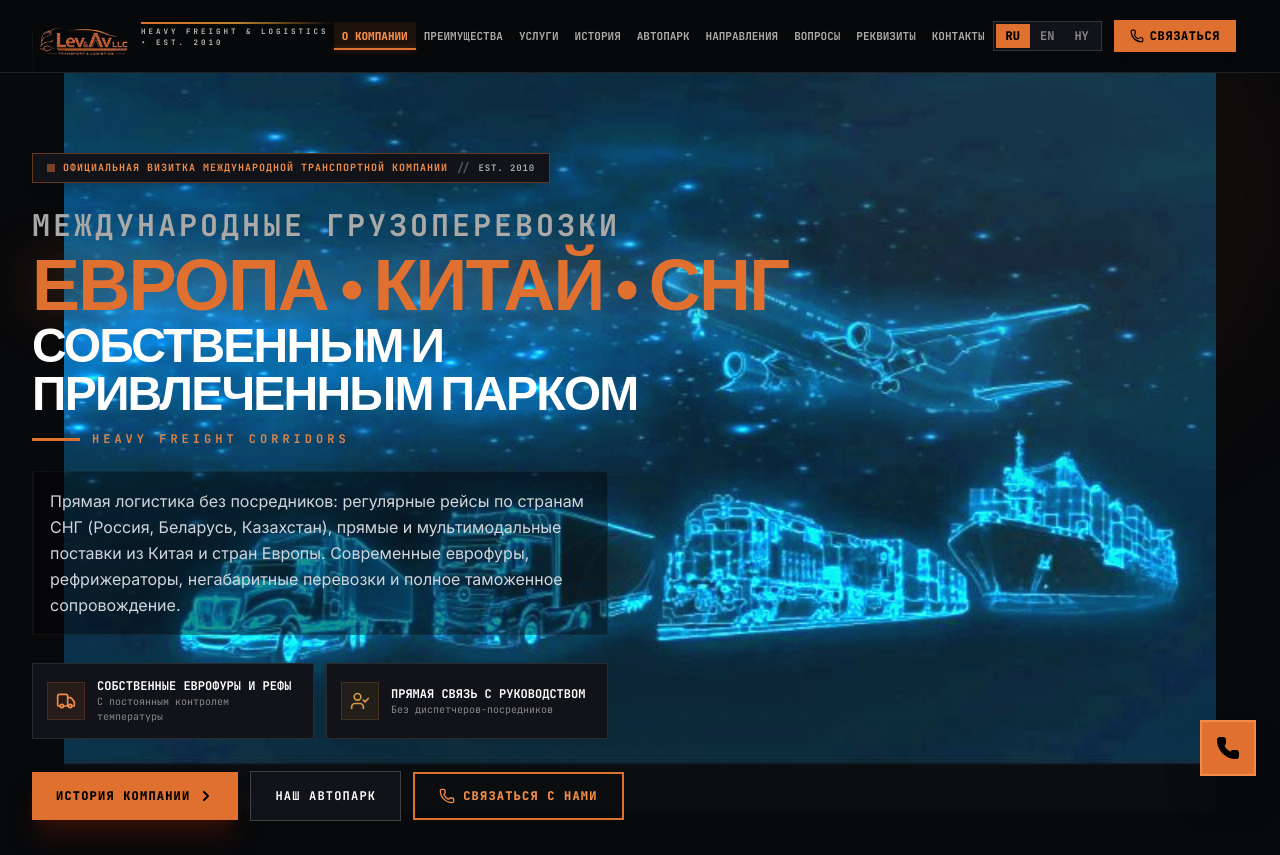
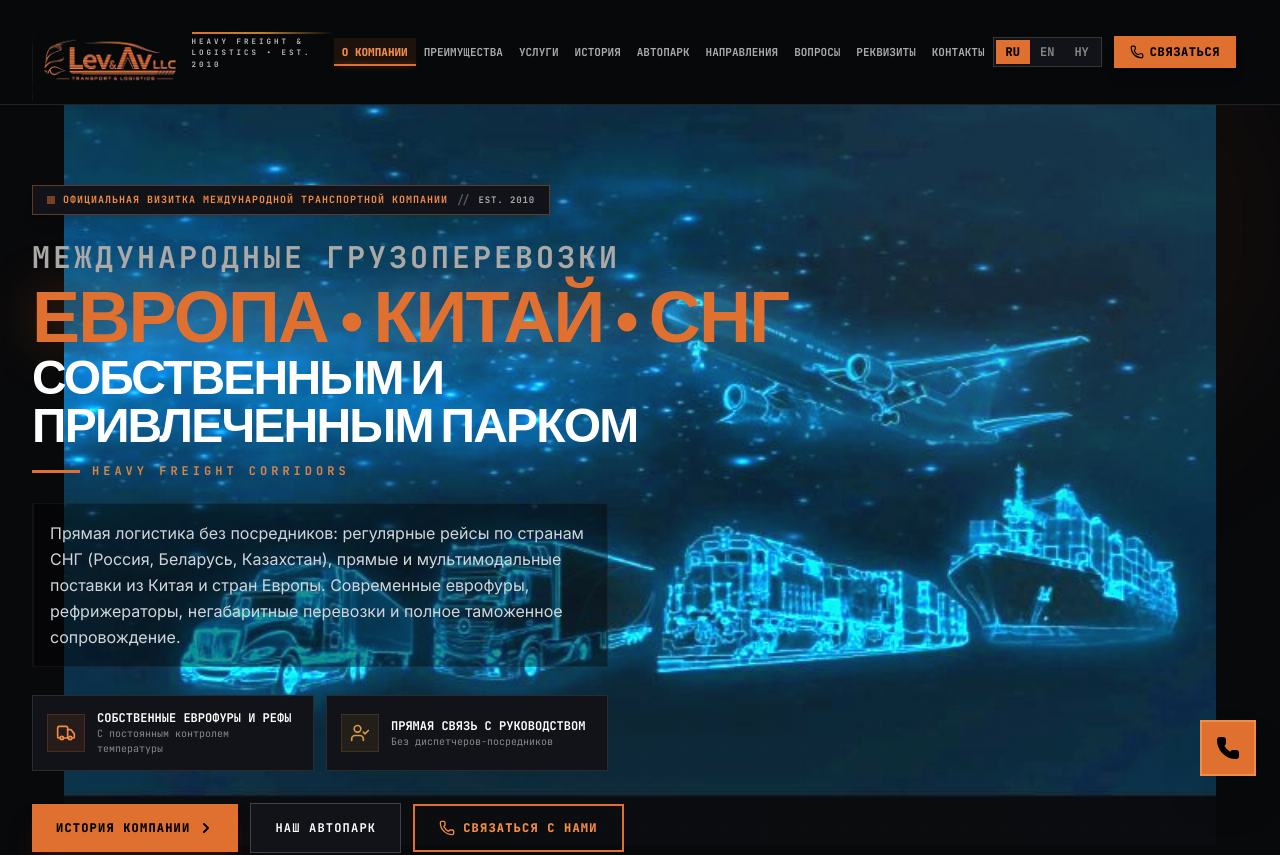
Before and after one commit to Felco909/lev-av-logistics-portal, a React (Vite) app: page / in a window 1280 px wide. Shown: the top 855 px of the page. Built offline with nearby package versions, Linux system fonts and the light colour scheme; a web font is replaced by a local one.

Commit message:
Enlarge navbar logo further
Header row bumped h-16 -> h-24 and the logo along with it (h-14/h-16 ->
h-20/h-24) since it still read as too small against the rest of the
bold industrial UI. Bumped scroll-margin-top to match so nav-link jumps
still clear the taller sticky header.

```diff
--- a/src/components/Navbar.tsx
+++ b/src/components/Navbar.tsx
@@ -100,7 +100,7 @@ export default function Navbar({ onContactClick }: NavbarProps) {
         }`}
         id="main-navbar"
       >
-        <div className="mx-auto flex h-16 max-w-7xl items-center justify-between px-4 sm:px-6 lg:px-8">
+        <div className="mx-auto flex h-24 max-w-7xl items-center justify-between px-4 sm:px-6 lg:px-8">
 
           {/* Bold Industrial Brand Logo */}
           <div
@@ -111,7 +111,7 @@ export default function Navbar({ onContactClick }: NavbarProps) {
             <img
               src={`${import.meta.env.BASE_URL}images/logo.png`}
               alt="LEV&AV Logistics"
-              className="h-14 sm:h-16 w-auto object-contain"
+              className="h-20 sm:h-24 w-auto object-contain"
             />
             <div className="hidden sm:flex flex-col ml-2">
               <div className="h-[2px] bg-gradient-to-r from-orange-500 via-amber-500 to-transparent"></div>
--- a/src/index.css
+++ b/src/index.css
@@ -56,8 +56,8 @@ body {
   }
 }
 
-/* Keeps section tops clear of the sticky navbar (~65-73px) when jumped to
-   via nav links or scrollIntoView. */
+/* Keeps section tops clear of the sticky navbar (~96-104px, header row is
+   h-24 to fit the larger logo) when jumped to via nav links or scrollIntoView. */
 #hero-section,
 #advantages-section,
 #services-showcase,
@@ -67,7 +67,7 @@ body {
 #fleet,
 #geography,
 #requisites {
-  scroll-margin-top: 90px;
+  scroll-margin-top: 120px;
 }
 
 #hero-section {
```
